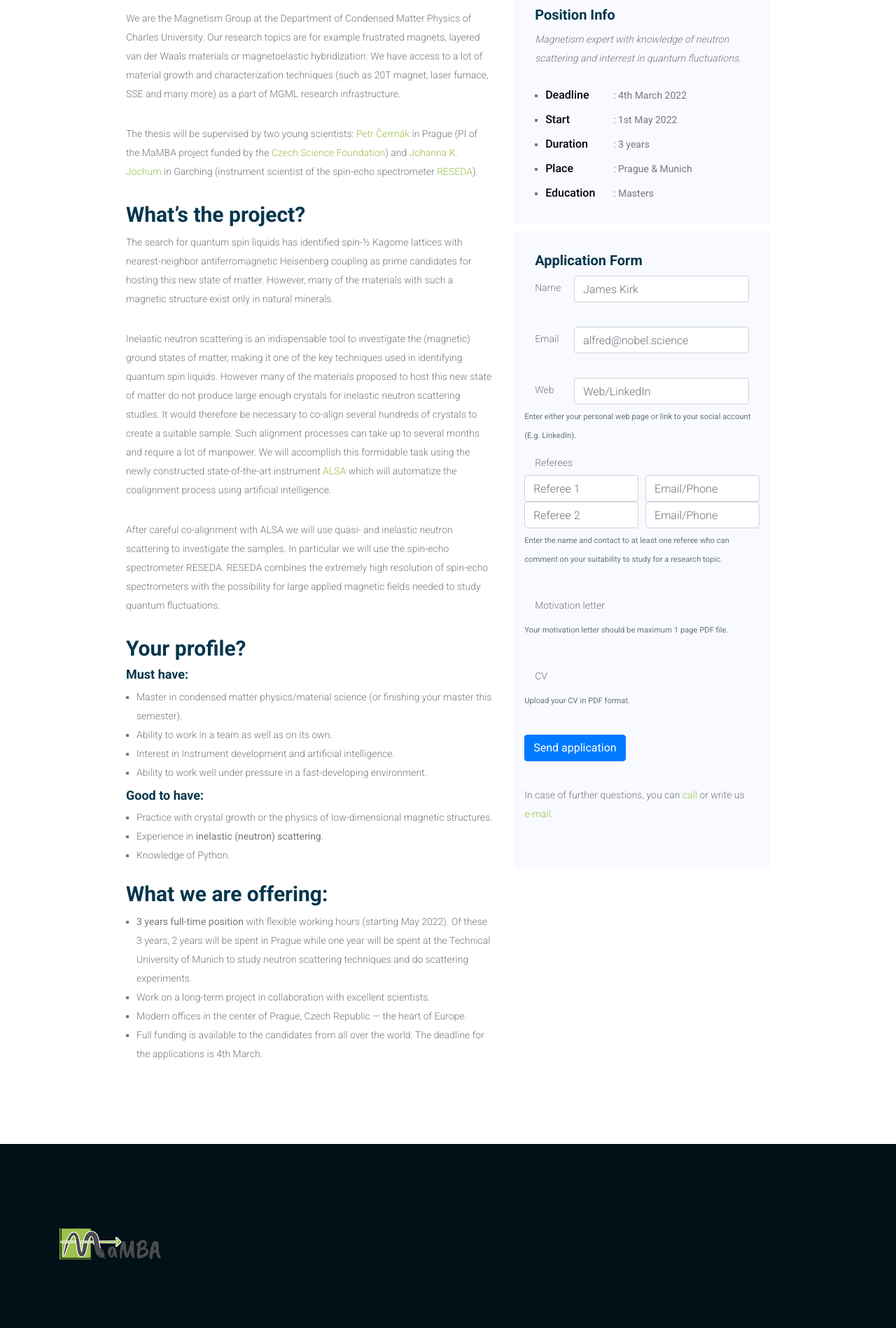
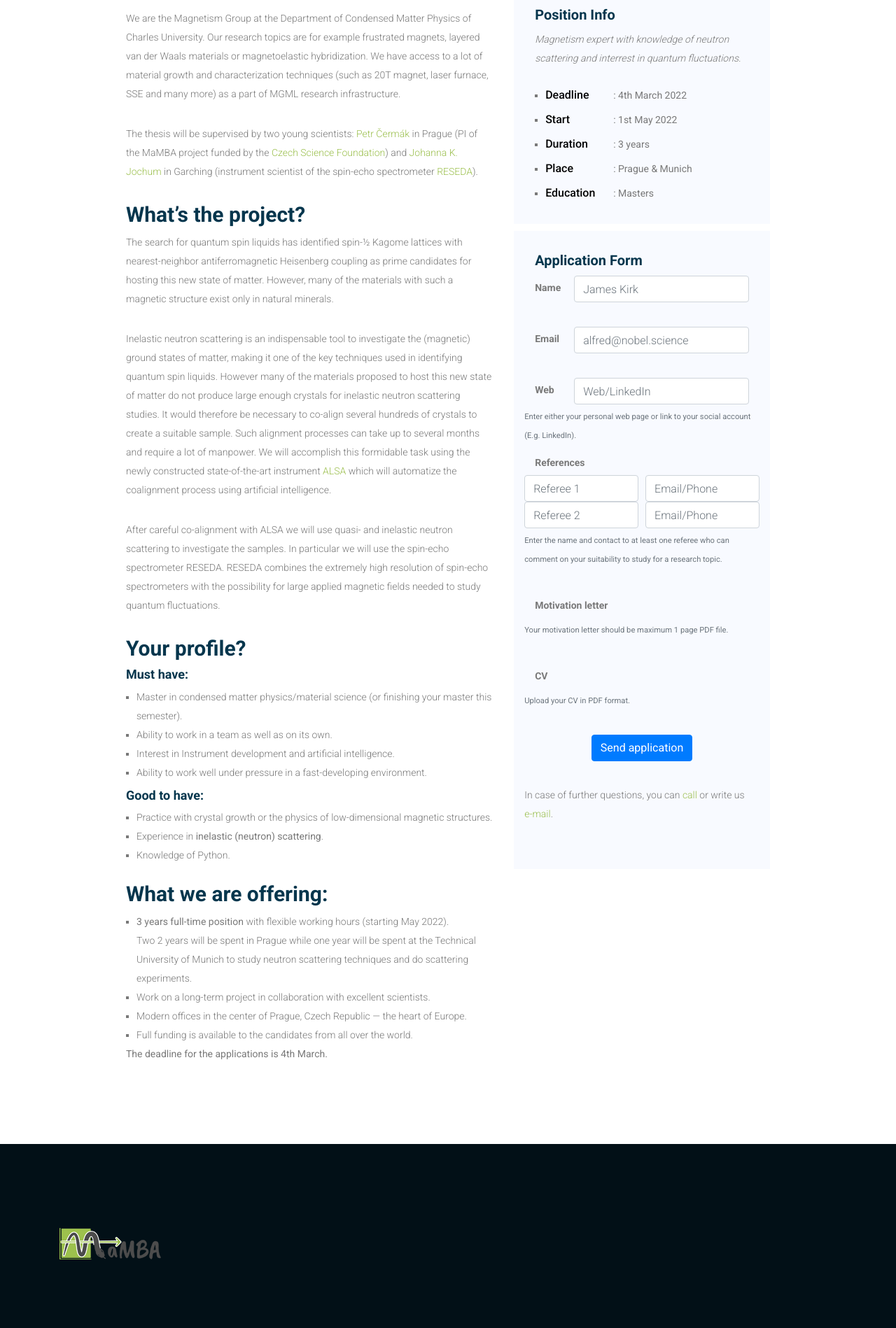
Before and after one commit to mambagrant/webpage, a Jekyll site: the page built from phd.md, in a window 1280 px wide. Shown: the part 561-2459 px from the top of the page at 70% size. Built offline with Jekyll 4.4.1, drawn with Linux system fonts in a browser that asks for light colours; a script that is not in the unit is left out.

Commit message:
Fix styling, small changes

```diff
--- a/_layouts/position.html
+++ b/_layouts/position.html
@@ -76,7 +76,7 @@ headscript: |
                         </div>
 
                         <div class="form-group row">
-                            <label class="col-sm-12 col-form-label">Referees</label>
+                            <label class="col-sm-12 col-form-label">References</label>
                             <div class="form-row">
                                 <div class="col">
                                 <input type="text" name="ref1name" class="form-control" placeholder="Referee 1"  required="">
@@ -105,7 +105,7 @@ headscript: |
                         </div>
                         <div class="form-group row">
                             <label for="letter" class="col-sm-5 col-form-label">Motivation letter</label>
-                            <div class="col-sm-7">
+                            <div class="col-sm-7 text-right">
                                 <input type="text" style="display:none" required="" id="letter" name="letter" role="uploadcare-uploader" data-file-types="pdf"  />
                                 <div class="invalid-feedback" id="lettererror">
                                     You need to upload Motivation letter.
@@ -118,7 +118,7 @@ headscript: |
                         </div>
                         <div class="form-group row">
                             <label for="cv" class="col-sm-5 col-form-label">CV</label>
-                            <div class="col-sm-7">
+                            <div class="col-sm-7 text-right">
                                 <input type="text" style="display:none" required="" id="cv" name="cv" role="uploadcare-uploader" data-file-types="pdf" />
                                 <div class="invalid-feedback" id="cverror">
                                     You need to upload your CV.
@@ -131,7 +131,7 @@ headscript: |
                         </div>
                         <div class="form-group row">
                             <input type="checkbox" name="signin" style="display:none" tabindex="-1" autocomplete="off" />
-                            <button id="button" type="submit" class="btn btn-primary">Send application</button>
+                            <button id="button" type="submit" class="btn btn-primary mx-auto">Send application</button>
                         </div>
                       </form>
                       <script>
--- a/_sass/hiring/_elements.scss
+++ b/_sass/hiring/_elements.scss
@@ -1440,3 +1440,8 @@ h6 {
 .form-select .nice-select::after {
   right: 20px;
 }
+
+
+.form-group label {
+  font-weight: bold;
+}
--- a/phd.md
+++ b/phd.md
@@ -44,7 +44,10 @@ After careful co-alignment with ALSA we will use quasi- and inelastic neutron sc
 
 ## What we are offering:
 
- - **3 years full-time position** with flexible working hours (starting May 2022). Of these 3 years, 2 years will be spent in Prague while one year will be spent at the Technical University of Munich to study neutron scattering techniques and do scattering experiments.
+ - **3 years full-time position** with flexible working hours (starting May 2022). \\
+   Two 2 years will be spent in Prague while one year will be spent at the Technical University of Munich to study neutron scattering techniques and do scattering experiments.
  - Work on a long-term project in collaboration with excellent scientists.
  - Modern offices in the center of Prague, Czech Republic — the heart of Europe.
- - Full funding is available to the candidates from all over the world. The deadline for the applications is 4th March.
+ - Full funding is available to the candidates from all over the world.
+
+ **The deadline for the applications is 4th March.**
```
